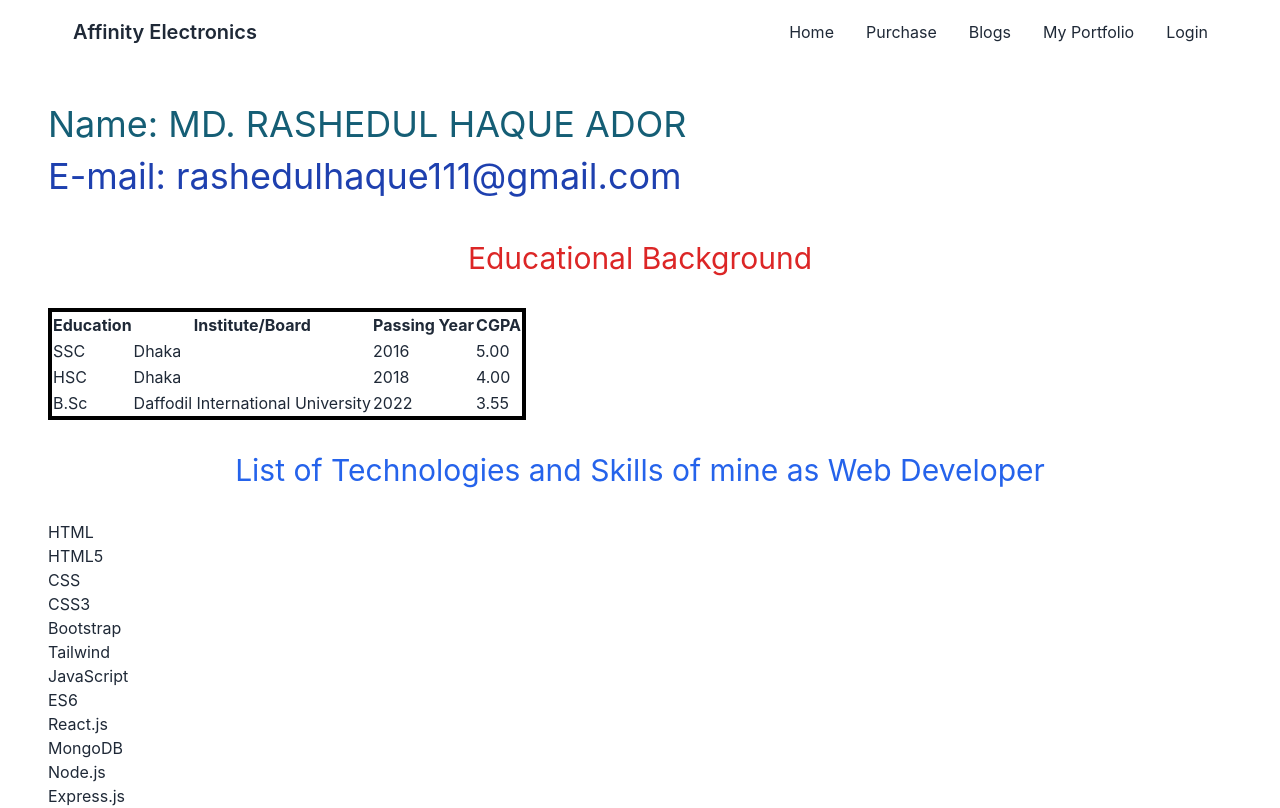
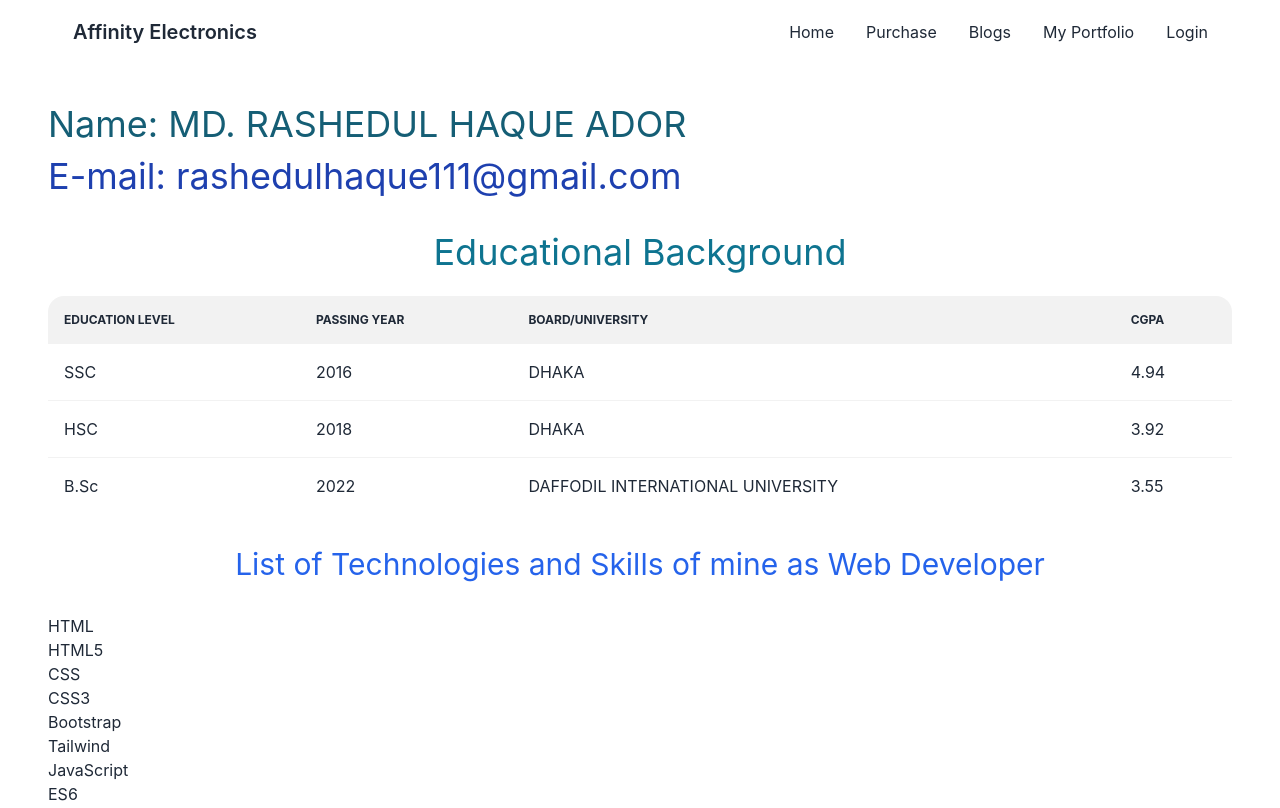
Before and after one commit to ador27/manufacturer-website, a React (Create React App) app: page /myportfolio in a window 1280 px wide. Shown: the top 808 px of the page. Built offline with nearby package versions, Linux system fonts and the light colour scheme; no server answers.

Commit message:
updated some thing

```diff
--- a/src/Pages/Dashboard/ManageOrders.js
+++ b/src/Pages/Dashboard/ManageOrders.js
@@ -3,7 +3,7 @@ import React from 'react';
 const ManageOrders = () => {
     return (
         <div>
-            <h1>Manage all the Orders</h1>
+            <h1 className='text-center text-3xl text-purple-800 m-4'>Manage all the Orders</h1>
         </div>
     );
 };
--- a/src/Pages/Dashboard/MyOrders.js
+++ b/src/Pages/Dashboard/MyOrders.js
@@ -3,7 +3,7 @@ import React from 'react';
 const MyOrders = () => {
     return (
         <div>
-            <h1>My orders here</h1>
+            <h1 className='text-center text-3xl text-purple-800 m-4'>Your orders here</h1>
         </div>
     );
 };
--- a/src/Pages/Dashboard/MyProfile.js
+++ b/src/Pages/Dashboard/MyProfile.js
@@ -3,7 +3,9 @@ import React from 'react';
 const MyProfile = () => {
     return (
         <div>
-            <h1>My profile</h1>
+            <h1 className='text-center text-3xl text-red-700 m-4'>Your Profile</h1>
+            <h1 className='text-center text-2xl text-blue-700 m-1'>Name:</h1>
+            <h1 className='text-center text-2xl text-blue-700 m-1'>Email:</h1>
         </div>
     );
 };
--- a/src/Pages/Dashboard/MyReview.js
+++ b/src/Pages/Dashboard/MyReview.js
@@ -27,6 +27,7 @@ const MyReview = () => {
     }
     return (
         <div>
+            <h1 className='text-center text-2xl text-yellow-600 m-2'>To add your review fill up the form!</h1>
             <form onSubmit={handleAddReview}>
                 <input className='border-2 h-10 w-30 m-2' type="text" name='name' placeholder='Name' required /> <br />
                 <input className='border-2 h-10 w-30 m-2' type="text" name='toolname' placeholder='Tool Name' required /> <br />
--- a/src/Pages/MyPortfolio/MyPortfolio.js
+++ b/src/Pages/MyPortfolio/MyPortfolio.js
@@ -6,36 +6,40 @@ const MyPortfolio = () => {
             <h1 className='text-4xl text-cyan-800'>Name: MD. RASHEDUL HAQUE ADOR</h1>
             <h1 className='text-4xl text-blue-800 py-3'> <a href="https://contacts.google.com/person/c983992226874029842?hl=en">E-mail: rashedulhaque111@gmail.com</a> </h1>
 
-            <div>
-                <h1 className='text-3xl text-red-600 m-8 text-center'>Educational Background</h1>
-                <table className='border-4 border-black'>
+            <h1 className='text-center text-4xl text-cyan-700 m-6'>Educational Background</h1>
+
+            <div class="overflow-x-auto">
+                <table class="table w-full">
+                    <thead>
                         <tr>
-                        <th>Education</th>
-                        <th>Institute/Board</th>
+                            <th>Education Level</th>
                             <th>Passing Year</th>
+                            <th>Board/University</th>
                             <th>CGPA</th>
                         </tr>
+                    </thead>
+                    <tbody>
                         <tr>
                             <td>SSC</td>
-                        <td>Dhaka</td>
                             <td>2016</td>
-                        <td>5.00</td>
+                            <td>DHAKA</td>
+                            <td>4.94</td>
                         </tr>
                         <tr>
                             <td>HSC</td>
-                        <td>Dhaka</td>
                             <td>2018</td>
-                        <td>4.00</td>
+                            <td>DHAKA</td>
+                            <td>3.92</td>
                         </tr>
                         <tr>
                             <td>B.Sc</td>
-                        <td>Daffodil International University</td>
                             <td>2022</td>
+                            <td>DAFFODIL INTERNATIONAL UNIVERSITY</td>
                             <td>3.55</td>
                         </tr>
 
+                    </tbody>
                 </table>
-
             </div>
 
             <div>
```
Lines whose indentation alone changed are shown as unchanged.
